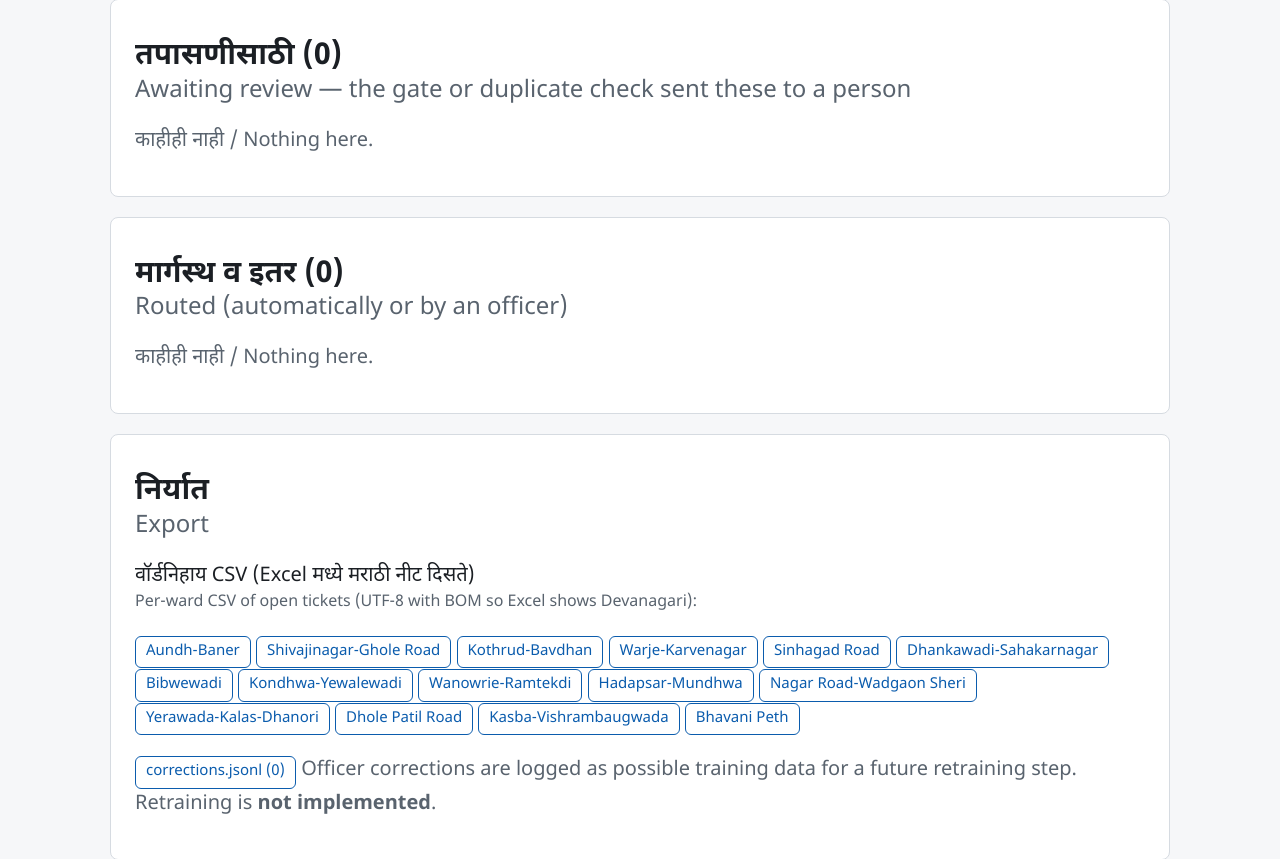
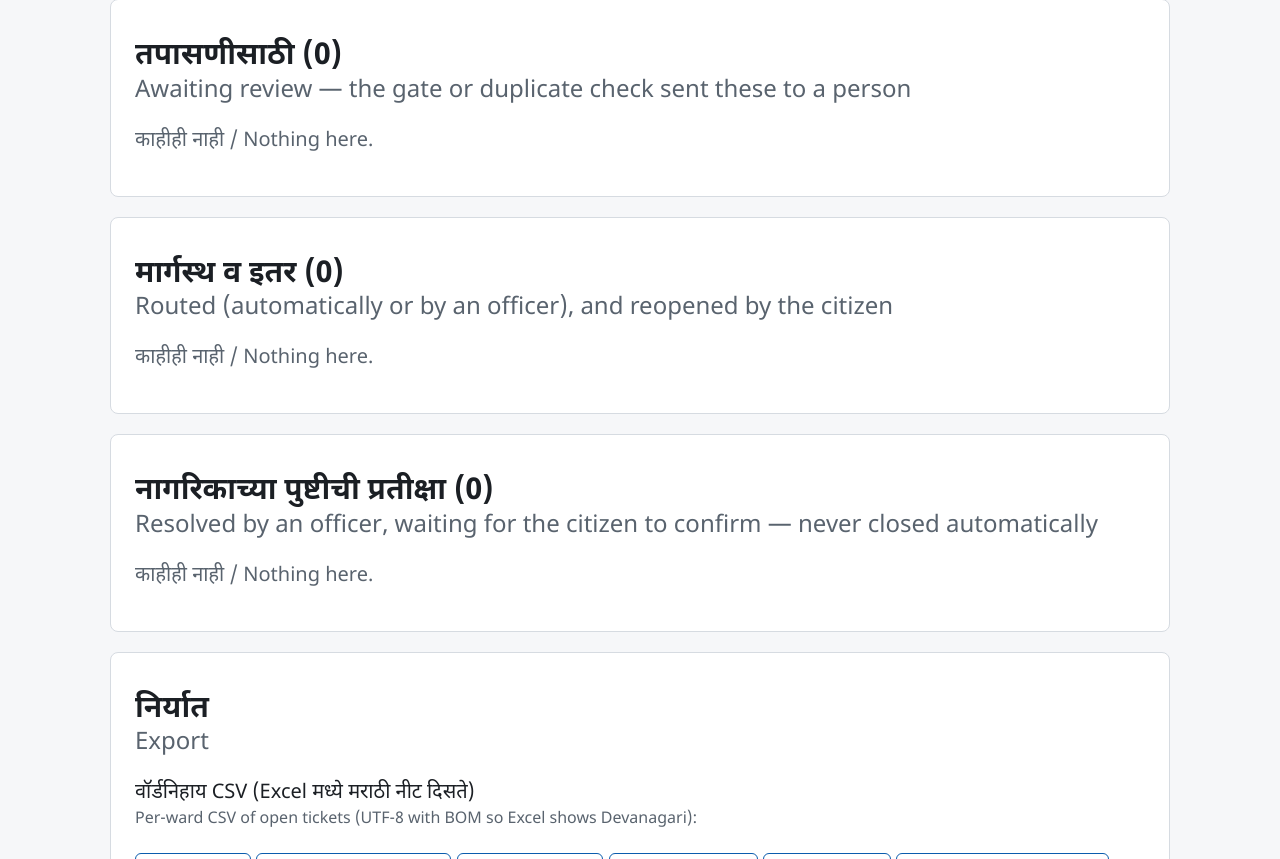
Before and after one commit to aarush-720/nagarvani_aiCP, a Flask app: page /queue in a window 1280 px wide. Shown: the part 552-1411 px from the top of the page. Run offline with Flask 3, Linux system fonts and the light colour scheme; parts of the project's set-up code (start-up, migrations or seed data) failed here and were passed over.

Commit message:
P3: queue section and filters for tickets awaiting the citizen
The officer queue lists resolved tickets waiting for the citizen in their own
section, flags those past the confirmation window ('awaiting confirmation >
72 h') and tickets reopened by the citizen, and filters by the new statuses.
After a citizen says 'not fixed', both pages label the earlier resolution
note as rejected.

Co-Authored-By: Claude Opus 5.5 <noreply@anthropic.com>
Claude-Session: https://claude.ai/code/session_01W9BiCfzsqPpDsAL1bkcKcT

```diff
--- a/nagarvani/app.py
+++ b/nagarvani/app.py
@@ -261,8 +261,10 @@ def create_app(db_path=None, *, load_asr: bool = True, upload_dir=None) -> Flask
         rows = service.queue(store_, **f)
         review = [r for r in rows if r["status"] == "review"]
         other = [r for r in rows if r["status"] != "review"]
+        pending = [] if f["status"] else service.queue(store_, ward=f["ward"], department=f["department"],
+                                                       status=closure.PENDING)
         n_corr = len(store_.corrections())
-        return render_template("queue.html", review=review, other=other, f=f, n_corrections=n_corr)
+        return render_template("queue.html", review=review, other=other, pending=pending, f=f, n_corrections=n_corr)
 
     @app.get("/export/<ward>.csv")
     def export(ward):
--- a/nagarvani/templates/queue.html
+++ b/nagarvani/templates/queue.html
@@ -21,6 +21,8 @@
           {% if r.transcript_uncertain %}<span class="flag warn">transcript uncertain</span>{% endif %}
           {% if r.failure %}<span class="flag overdue">processing failed</span>{% endif %}
           {% if r.confirmed %}<span class="flag">confirmed</span>{% endif %}
+          {% if r.status == 'reopened' %}<span class="flag overdue">reopened by citizen{% if r.reopen_count > 1 %} ×{{ r.reopen_count }}{% endif %}</span>{% endif %}
+          {% if r.awaiting %}<span class="flag warn">पुष्टीची प्रतीक्षा / awaiting confirmation &gt; {{ cfg.CONFIRMATION_WINDOW_HOURS|int }} h</span>{% elif r.status == 'pending_confirmation' %}<span class="flag">waiting for citizen</span>{% endif %}
           {% if r.escalation %}<span class="flag warn">escalated</span>{% endif %}</div>
         {% if r.review_reason %}<div class="muted" style="font-size:.8em">{{ r.review_reason }}</div>{% endif %}</td>
       <td>{% if r.status in OPEN_STATUSES %}
@@ -44,12 +46,13 @@
     {% for c, d in DEPTS.items() %}<option value="{{ c }}" {{ 'selected' if f.department == c }}>{{ d.mr }} / {{ d.en }}</option>{% endfor %}</select></div>
   <div><label>स्थिती / Status</label><select name="status">
     <option value="">उघड्या / Open</option>
-    {% for s in ['review', 'auto_routed', 'routed', 'merged', 'resolved', 'all'] %}<option value="{{ s }}" {{ 'selected' if f.status == s }}>{{ s }}</option>{% endfor %}</select></div>
+    {% for s in ['review', 'auto_routed', 'routed', 'reopened', 'pending_confirmation', 'closed', 'merged', 'all'] %}<option value="{{ s }}" {{ 'selected' if f.status == s }}>{{ s }}</option>{% endfor %}</select></div>
   <div><label>&nbsp;</label><button>फिल्टर / Filter</button></div>
 </form>
 
 {{ table(review, "तपासणीसाठी", "Awaiting review — the gate or duplicate check sent these to a person") }}
-{{ table(other, "मार्गस्थ व इतर", "Routed (automatically or by an officer)" if not f.status or f.status in ('auto_routed', 'routed') else "Tickets with status " ~ f.status) }}
+{{ table(other, "मार्गस्थ व इतर", "Routed (automatically or by an officer), and reopened by the citizen" if not f.status or f.status in ('auto_routed', 'routed') else "Tickets with status " ~ f.status) }}
+{% if not f.status %}{{ table(pending, "नागरिकाच्या पुष्टीची प्रतीक्षा", "Resolved by an officer, waiting for the citizen to confirm — never closed automatically") }}{% endif %}
 
 <section class="card">
   <h2>निर्यात<span class="en">Export</span></h2>
--- a/nagarvani/templates/status.html
+++ b/nagarvani/templates/status.html
@@ -28,7 +28,8 @@
 
 {% if t.resolution_note %}
 <section class="card">
-  <h2>अधिकाऱ्यांनी कळवले<span class="en">The ward office reports the work as done</span></h2>
+  {% if t.status == 'reopened' %}<h2>अधिकाऱ्यांनी आधी कळवले होते<span class="en">What the ward office reported earlier (you said it was not fixed)</span></h2>
+  {% else %}<h2>अधिकाऱ्यांनी कळवले<span class="en">The ward office reports the work as done</span></h2>{% endif %}
   <p>{{ t.resolution_note }}</p>
   {% if t.resolution_photo %}<p><img src="{{ url_for('ticket_photo', tid=t.id) }}" alt="photo of the completed work" class="evidence"></p>{% endif %}
 </section>
--- a/nagarvani/templates/ticket.html
+++ b/nagarvani/templates/ticket.html
@@ -125,7 +125,7 @@
 {% if t.resolution_note %}
 <section class="card">
   <h2>काम पूर्ण झाल्याची नोंद<span class="en">Resolution and citizen confirmation</span></h2>
-  <p><strong>अधिकाऱ्याची नोंद / Officer's note:</strong> {{ t.resolution_note }}</p>
+  <p><strong>अधिकाऱ्याची नोंद / Officer's note{% if t.status == 'reopened' %} (rejected by the citizen){% endif %}:</strong> {{ t.resolution_note }}</p>
   {% if t.resolution_photo %}<p><img src="{{ url_for('ticket_photo', tid=t.id) }}" alt="resolution photo" class="evidence"></p>{% endif %}
   {% if t.status == 'pending_confirmation' %}
     <p>नागरिकाच्या उत्तराची प्रतीक्षा (स्वतःहून बंद होत नाही). <span class="en">Waiting for the citizen since {{ ist(t.pending_since_utc) }}.
```
Also changed, not shown: tests/test_closure_app.py (+21 -0 lines).
